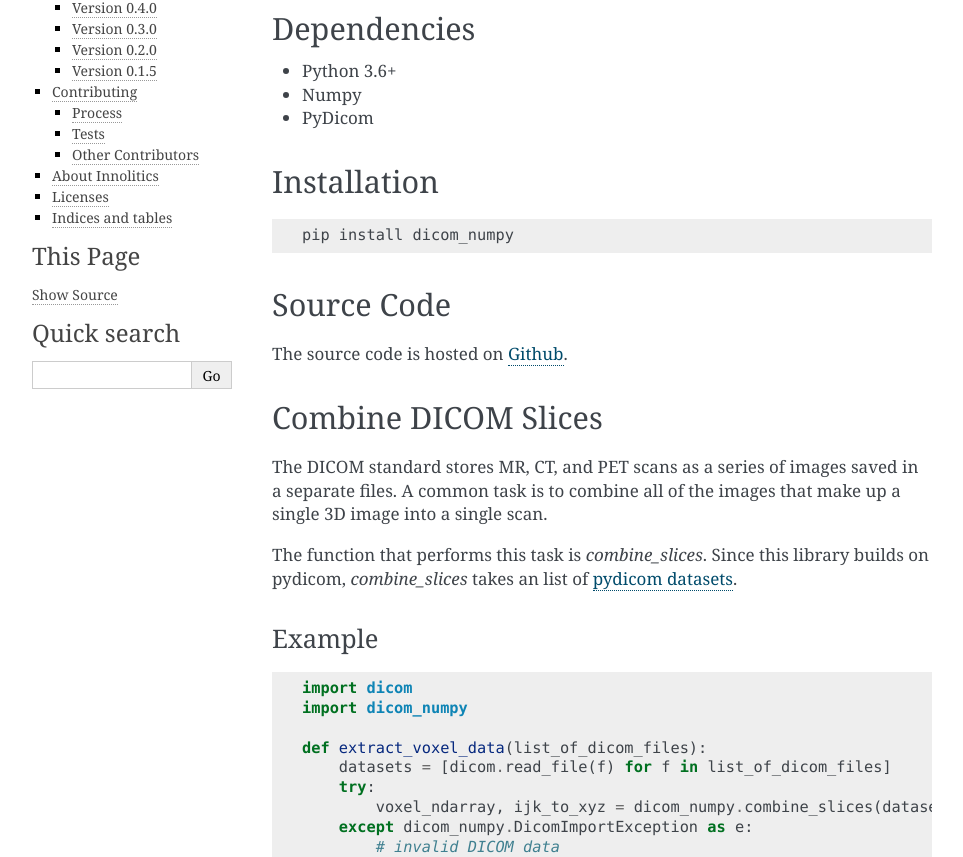
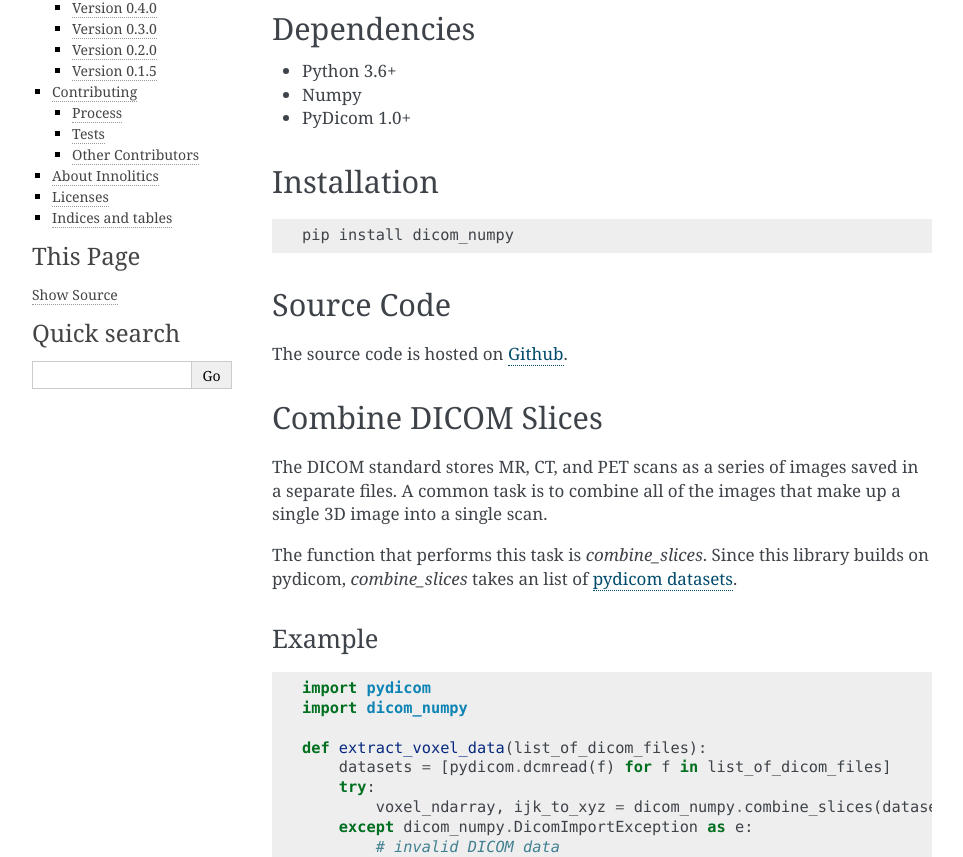
Before and after one commit to innolitics/dicom-numpy, a Sphinx documentation site: the page built from docs/source/index.rst, in a window 1280 px wide and 1400 px high. Shown: the part 286-1143 px from the top of the window, without its empty margins (148-1111 px from the left). Built offline with Sphinx 7.4.7, drawn with Linux system fonts in a browser that asks for light colours.

Commit message:
Some docs updates
Removed `mock` module (now in the standard library)
Updated pydicom links and demo-code

```diff
--- a/docs/requirements.txt
+++ /dev/null
@@ -1 +0,0 @@
-mock==2.0.0
--- a/docs/source/index.rst
+++ b/docs/source/index.rst
@@ -4,7 +4,7 @@
 
 This python module provides a set of utilities for extracting data contained in
 DICOM files into Numpy ndarrays.  It is a higher-level library that builds on the excellent lower-level `pydicom
-<http://pydicom.readthedocs.io/en/stable/>`_ library.
+<https://pydicom.github.io/pydicom/>`_ library.
 
 The library is quite small at the moment, however, if you have a DICOM-related
 utility function that you think would be appropriate to include, create a
@@ -15,7 +15,7 @@
 
 - Python 3.6+
 - Numpy
-- PyDicom
+- PyDicom 1.0+
 
 
 Installation
@@ -41,18 +41,18 @@
 
 The function that performs this task is `combine_slices`.  Since this library
 builds on pydicom, `combine_slices` takes an list of `pydicom
-datasets <http://pydicom.readthedocs.io/en/stable/pydicom_user_guide.html#dataset>`_.
+datasets <https://pydicom.github.io/pydicom/stable/old/base_element.html#dataset>`_.
 
 Example
 -------
 
 .. code:: python
 
-    import dicom
+    import pydicom
     import dicom_numpy
 
     def extract_voxel_data(list_of_dicom_files):
-        datasets = [dicom.read_file(f) for f in list_of_dicom_files]
+        datasets = [pydicom.dcmread(f) for f in list_of_dicom_files]
         try:
             voxel_ndarray, ijk_to_xyz = dicom_numpy.combine_slices(datasets)
         except dicom_numpy.DicomImportException as e:
--- a/setup.py
+++ b/setup.py
@@ -43,14 +43,14 @@
     packages=find_packages(exclude=['contrib', 'docs', 'tests']),
 
     install_requires=[
-        'pydicom',
+        'pydicom >= 1.0',
         'numpy',
     ],
 
     python_requires='>= 3.6',
 
     extras_require={
-        'dev': ['check-manifest', 'sphinx', 'sphinx-autobuild', 'mock'],
+        'dev': ['check-manifest', 'sphinx', 'sphinx-autobuild'],
         'test': ['coverage', 'pytest']
     }
 )
```
